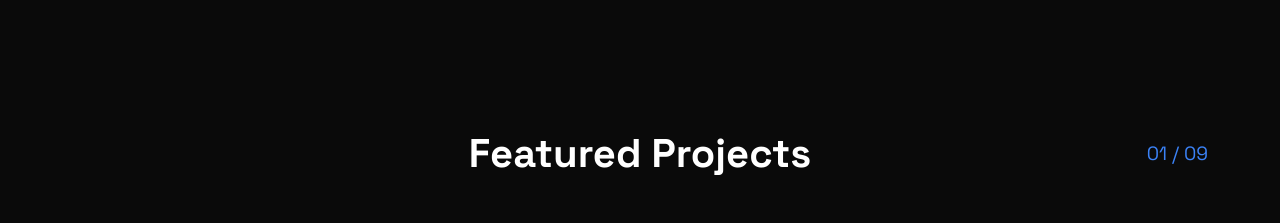
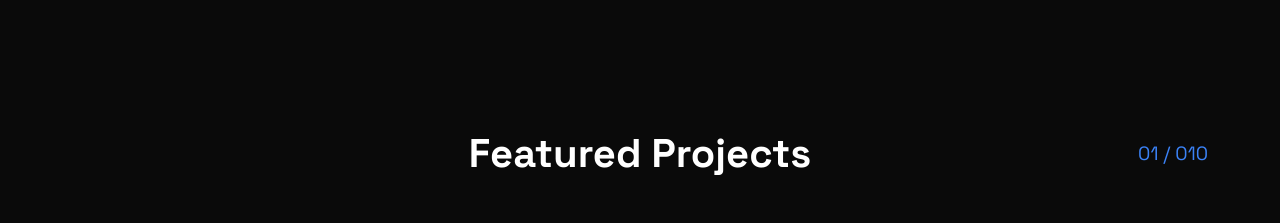
Before and after one commit to ndriannazriel/my-portfolio-hehe, a React (Vite) app: page / in a window 1280 px wide. Shown: the part 1420-1643 px from the top of the page. Built offline with nearby package versions, Linux system fonts and the light colour scheme.

Commit message:
Finished portfolio

```diff
--- a/src/components/PresentationMode.jsx
+++ b/src/components/PresentationMode.jsx
@@ -36,7 +36,7 @@ const PresentationMode = ({ onClose }) => {
     // Extend slides to include an Intro and Outro slide
     // FILTER: Only show specific projects for the presentation (IDs: 1, 2, 5)
     // You can add or remove IDs from this list [1, 2, 5] to control what shows up.
-    const selectedProjectIds = [4, 8, 7, 9, 6, 5];
+    const selectedProjectIds = [4, 8, 7, 10, 9, 6, 5];
     const presentationProjects = selectedProjectIds
         .map(id => projects.find(p => p.id === id))
         .filter(p => p !== undefined);
--- a/src/data/projects.js
+++ b/src/data/projects.js
@@ -226,6 +226,23 @@ export const projects = [
       "Every call has cost a for daily clocking",
     ],
     solution: "Host an SIP Server with SIP Clients"
+  },
+  {
+    id: 10,
+    title: "Guard Automation for CMS",
+    description: "Recruitment automation for Sites that requests guards, daily clocking for guards, and attendance verification and people that want to apply as guards",
+    category: "Automation",
+    icon: FileText,
+    image: n8nImage,
+    tech: ["n8n", "WasapBot"],
+    // Business Impact
+    impact: ["CMS", "Guard Recruitment", "Reduce manual intervention"],
+    // Technical Architecture
+    // Challenge & Solution
+    challenge: [
+      "",
+    ],
+    solution: "Provide n8n forms site assignation, check-in, check-out, and application forms. "
   }
 ];
 
```
Also changed, not shown: src/assets/endframe.png (added), src/assets/startframe.png (added).
